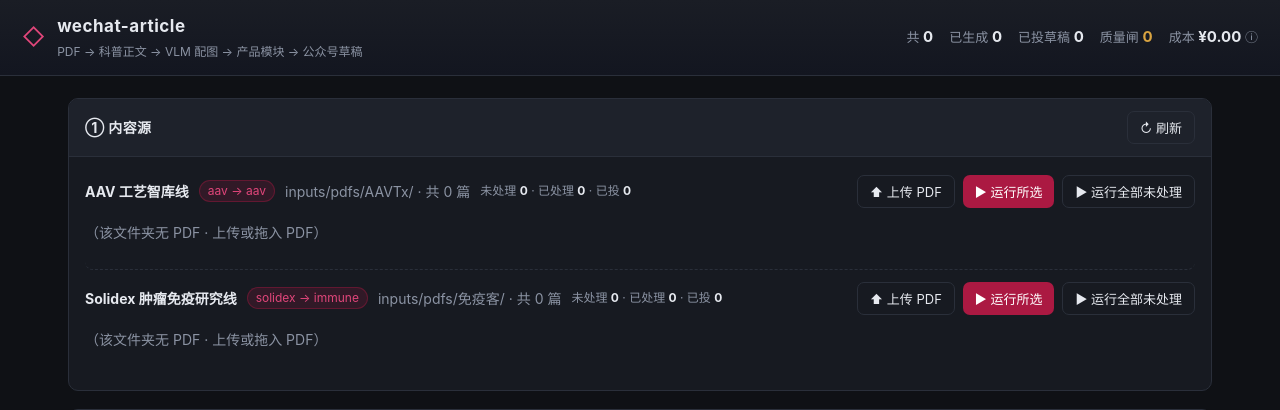
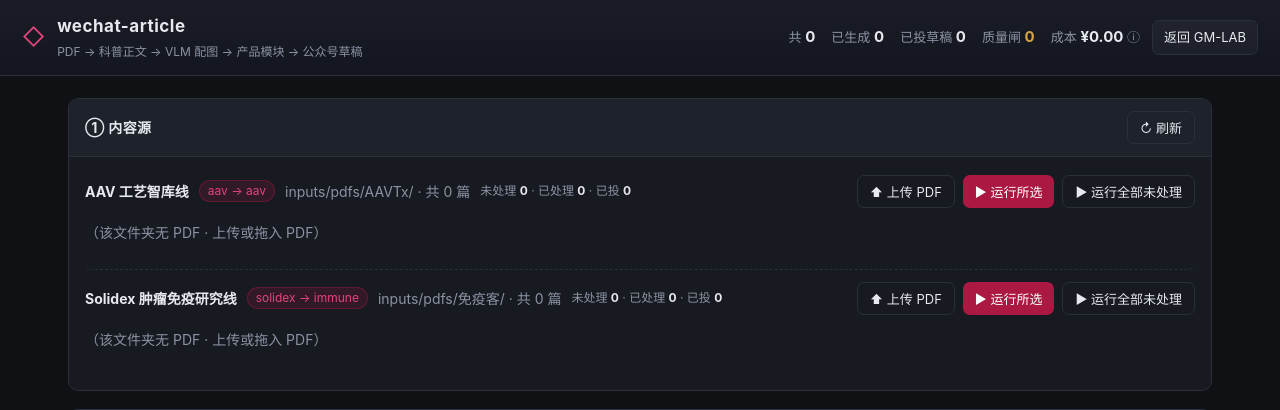
Before and after one commit to DoSthRk/wechat-article, a Flask app: page /admin in a window 1280 px wide. Shown: the top 410 px of the page. Run offline with Flask 3, Linux system fonts and the light colour scheme; data that the repository does not hold is empty.

Commit message:
feat: add GM-LAB return link

```diff
--- a/static/dashboard.css
+++ b/static/dashboard.css
@@ -28,6 +28,10 @@
 .stats { display: flex; gap: 16px; flex-wrap: wrap; font-size: 13px; color: var(--muted); }
 .stats b { color: var(--text); font-size: 15px; }
 .stats .warn b { color: var(--warn); }
+.topbar-actions { display: flex; align-items: center; justify-content: flex-end; gap: 12px; flex-wrap: wrap; }
+.gm-lab-home { flex: 0 0 auto; color: var(--text); text-decoration: none; font-size: 13px; padding: 7px 11px;
+  border: 1px solid var(--line); border-radius: 7px; background: rgba(255,255,255,.035); }
+.gm-lab-home:hover { color: var(--accent-2); border-color: var(--accent-2); }
 
 main { max-width: 1180px; margin: 22px auto; padding: 0 18px; display: flex; flex-direction: column; gap: 18px; }
 .card { background: var(--surface); border: 1px solid var(--line); border-radius: var(--radius); overflow: hidden; }
--- a/static/operator.css
+++ b/static/operator.css
@@ -17,6 +17,8 @@
 h1 { margin: 0; font-size: 24px; font-weight: 700; }
 a { color: var(--muted); text-decoration: none; font-size: 13px; }
 a:hover { color: var(--accent); }
+.gm-lab-home { padding: 7px 10px; border: 1px solid var(--line); border-radius: 8px; background: var(--panel); }
+.gm-lab-home:hover { border-color: var(--accent); }
 main { max-width: 860px; margin: 0 auto; padding: 0 18px 32px; }
 .status { margin: 10px 0 16px; padding: 12px 14px; border: 1px solid var(--line); border-radius: 8px; background: var(--panel); color: var(--muted); }
 .status.running { color: var(--accent); border-color: rgba(171,25,66,.3); }
--- a/templates/dashboard.html
+++ b/templates/dashboard.html
@@ -15,7 +15,10 @@
         <span class="sub">PDF → 科普正文 → VLM 配图 → 产品模块 → 公众号草稿</span>
       </div>
     </div>
-    <div class="stats" id="stats" aria-live="polite"></div>
+    <div class="topbar-actions">
+      <div class="stats" id="stats" aria-live="polite"></div>
+      <a class="gm-lab-home" href="https://lab.genemedi.cn/">返回 GM-LAB</a>
+    </div>
   </header>
 
   <main>
--- a/templates/operator.html
+++ b/templates/operator.html
@@ -9,6 +9,7 @@
 <body>
   <header>
     <h1>公众号文章生成</h1>
+    <a class="gm-lab-home" href="https://lab.genemedi.cn/">返回 GM-LAB</a>
   </header>
 
   <main>
```
Also changed, not shown: tests/test_dashboard_api.py (+4 -0 lines).
